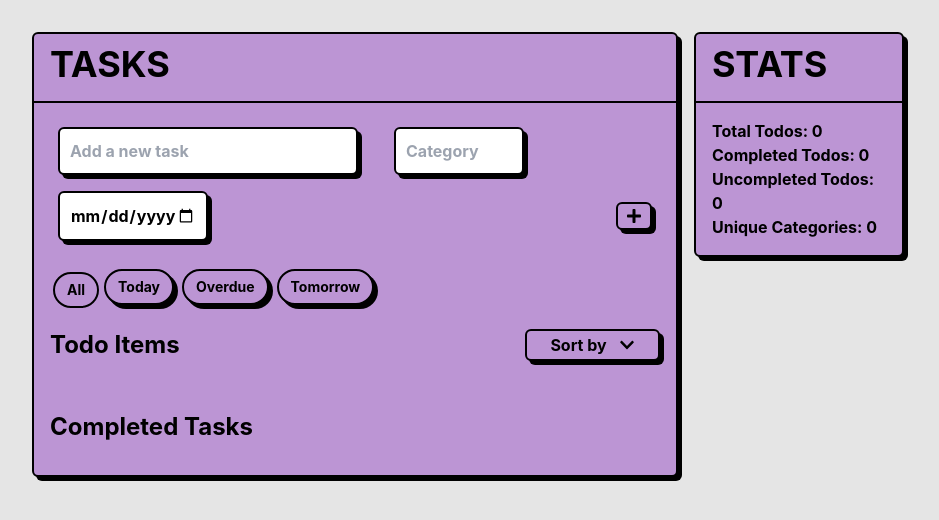
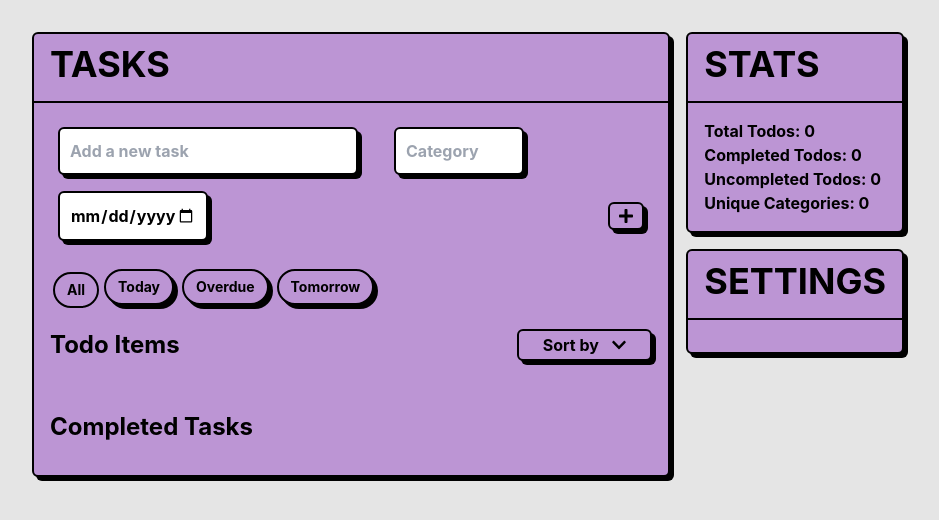
Before and after one commit to ehoffman66/todo, a React (Create React App) app: page / in a window 1280 px wide. Shown: the top 520 px of the page, without its empty margins (172-1111 px from the left). Built offline with nearby package versions, Linux system fonts and the light colour scheme.

Commit message:
Refactor App.js to add side-cards for stats and settings

```diff
--- a/src/App.js
+++ b/src/App.js
@@ -334,7 +334,9 @@ function App() {
                   </div>
                }/>
                   </div>
-                  <div>
+                  <div className="">
+                     <div className="side-cards flex flex-col">
+                        <div className="stats-card">
                            <Card
                               heading={<span style={{ fontSize: '2em' }}>STATS</span>}
                               paragraph={
@@ -348,10 +350,22 @@ function App() {
                               size="xl:w-full"
                            />
                         </div>
+                        <div className="settings-card mt-4">
+                           <Card
+                              heading={<span style={{ fontSize: '2em' }}>SETTINGS</span>}
+                              paragraph={
+                                 <div>
+                                    {/* Add your settings content here */}
+                                 </div>
+                              }
+                              size="xl:w-full"
+                           />
                         </div>
                      </div>
                   </div>
-
+               </div>
+            </div>
+         </div>
    );
 }
 
```
Lines whose indentation alone changed are shown as unchanged.
